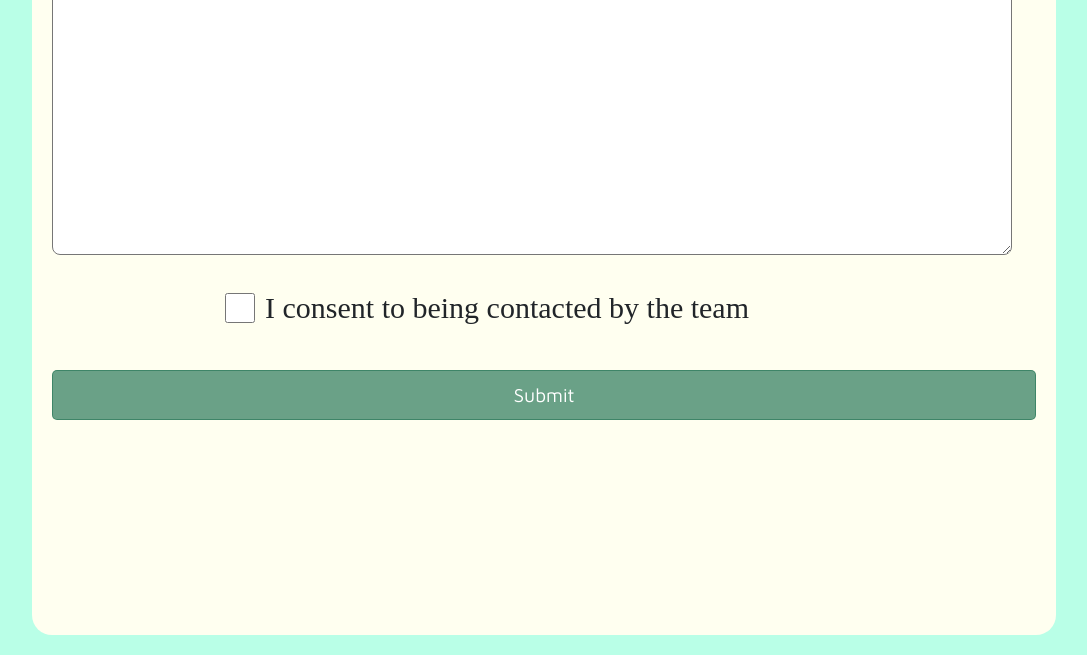
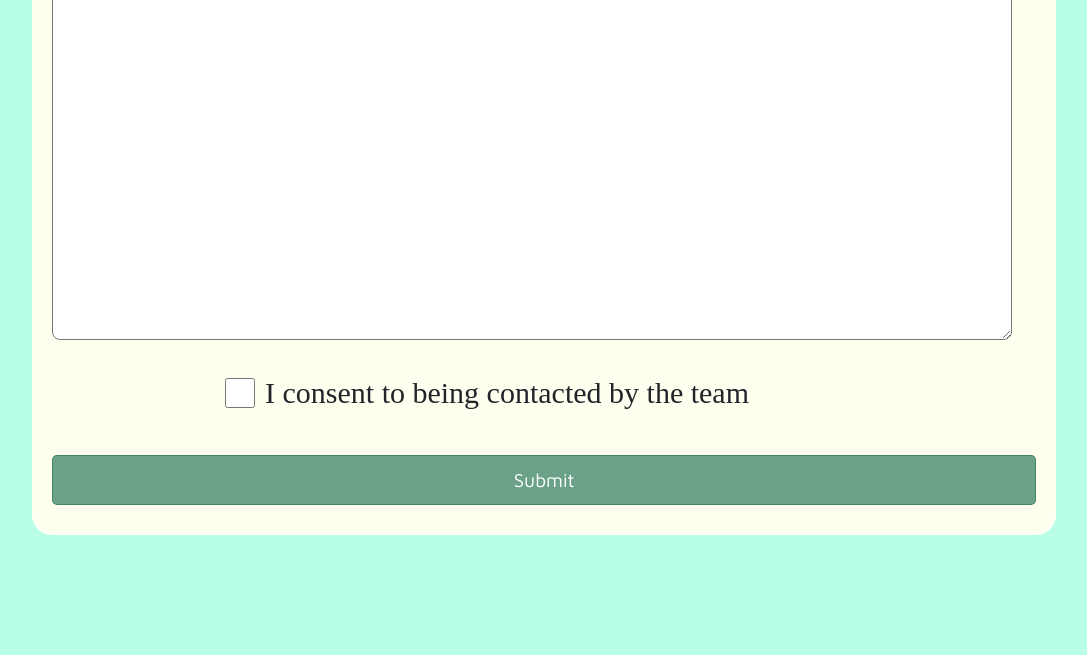
Before and after one commit to Elbek-web/Contact-Form, a plain HTML site: page index.html in a window 1536 px wide. Shown: the part 705-1360 px from the top of the page, without its empty margins (224-1311 px from the left). Drawn offline with nearby package versions, Linux system fonts and the light colour scheme; a web font is replaced by a local one.

Commit message:
add:commit

```diff
--- a/style.css
+++ b/style.css
@@ -26,7 +26,6 @@ body {
 
 .hero {
     width: 100%;
-    height: 100%;
     padding: 20px;
     display: flex;
     flex-direction: column;
@@ -118,6 +117,7 @@ span {
 .radios input {
     margin: 10px 0;
     border: 1px solid #2f2f2f;
+    cursor: pointer;
 }
 
 .span_id {
@@ -293,7 +293,6 @@ button:hover {
 
     .hero {
         width: 80%;
-        height: 100%;
     }
 
     .hero_content .h1 h1 {
```
